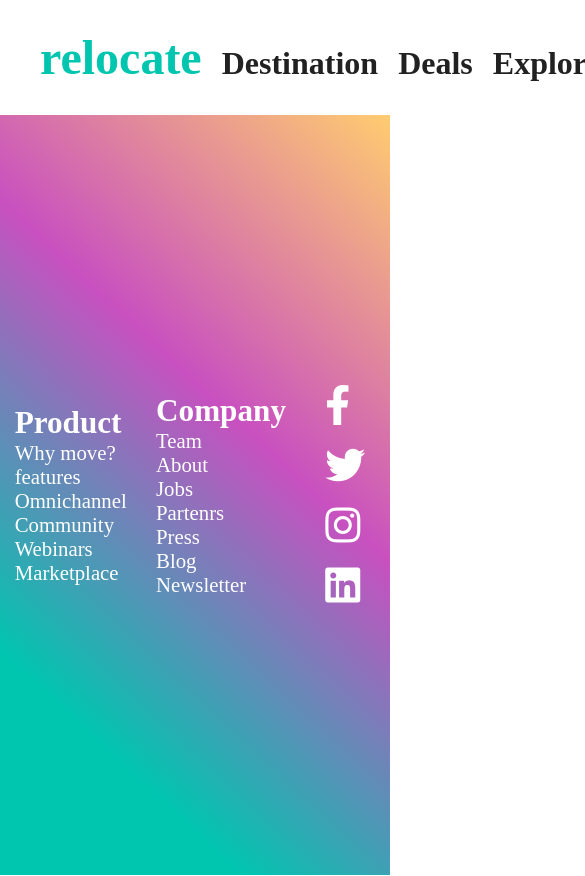
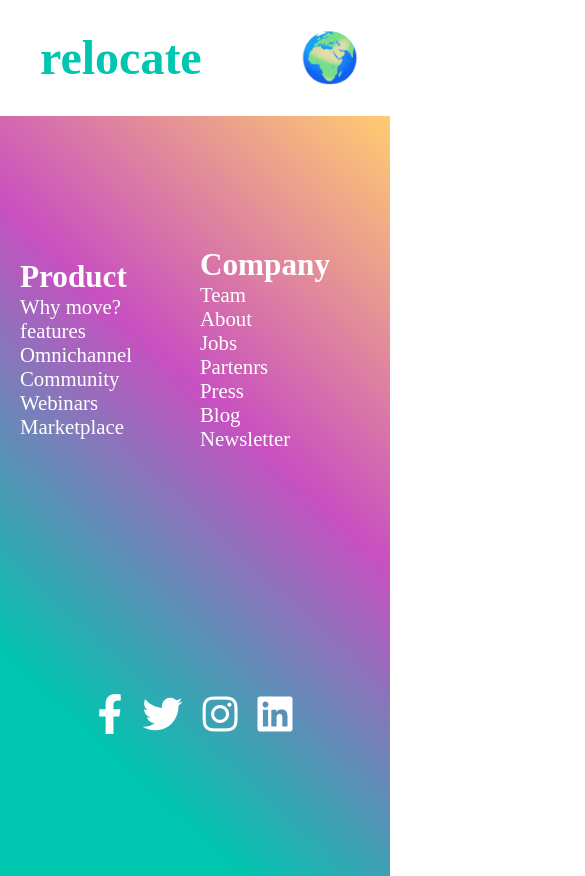
Before and after one commit to Siddharth189/hms, a React (Create React App) app: page /hms/footer in a window 390 px wide. Shown: the top 876 px of the page, 585 px wide, since content can reach past the window. Built offline with nearby package versions, Linux system fonts and the light colour scheme.

Commit message:
responsive 🥳🥳

```diff
--- a/src/App.css
+++ b/src/App.css
@@ -2,7 +2,7 @@
   background-color: #ffffff;
 }
 
-/* Header Nav BAR*/
+
 
 /* Link */
 a {
@@ -13,11 +13,11 @@
   text-decoration: underline;
 }
 .header {
-  /* background-color: red; */
   width: 100%;
   display: flex;
+  flex-direction: row;
+  justify-content: space-between;
   padding: 30px;
-  justify-content: space-between;
   align-items: baseline;
 }
 
@@ -38,34 +38,57 @@
   color: #00c5af;
 }
 
+
+/* Header Nav BAR*/
+.header-nav-bar{
+  display: flex;
+  flex-direction: row;
+}
+
+.items{
+  font-size: clamp(1rem,5vw,2rem);
+
+}
+
+.btn {
+  display: none;
+  color: #000;
+  font-size: 30px;
+}
+
+
 /* Cover */
 .cover {
   background-image: url("../public/cover.jpg");
   width: 100vw;
-  height: 74vh; /* You must set a specified height */
+  height: 78vh; /* You must set a specified height */
   background-position: center; /* Center the image */
   background-repeat: no-repeat; /* Do not repeat the image */
   background-size: cover; /* Resize the background image to cover the entire container */
   color: white;
+  display: flex;
+  flex-direction: column;
+
+  overflow: auto;
 }
 
 .cover-words {
   display: flex;
   flex-direction: column;
-  padding: 100px 0px 0px 100px;
+  padding: 70px 0px 70px 30px;
 }
 
 .cover-words-top {
   color: #fdcd00;
-  font-size: 95px;
-
+  /* font-size: 95px; */
+  font-size : clamp(3rem, 8vw, 5rem);
   font-family: cursive;
 }
 
 .cover-words-bottom {
   font-family: -apple-system, BlinkMacSystemFont, "Segoe UI", Roboto, Oxygen,
     Ubuntu, Cantarell, "Open Sans", "Helvetica Neue", sans-serif;
-  font-size: 200px;
+  font-size : clamp(6rem, 15vw, 10rem);
   line-height: 0.999rem;
 }
 
@@ -74,7 +97,8 @@
   right: 0;
   display: flex;
   flex-direction: row;
-  padding: 60px 100px 100px 0px;
+  align-self: flex-end;
+  padding: 30px 30px 0px 0px;
 }
 
 .cover-arrow a {
@@ -101,8 +125,10 @@
 .destination-cover {
   background-image: linear-gradient(to bottom, #00c5af, white);
   width: 100vw;
-  height: 100vh;
+  height: auto;
   color: white;
+  background-size: cover;
+  overflow: auto;
 }
 
 .destination-heading {
@@ -115,13 +141,12 @@
 }
 .destination-heading-top {
   color: #fdcd00;
-  font-size: 95px;
+  font-size : clamp(3rem, 5vw, 4rem);
   font-family: cursive;
-  line-height: 0.8;
 }
 .destination-heading-bottom {
-  font-size: 90px;
-  line-height: 0.999rem;
+  font-size : clamp(3rem, 7vw, 5rem);
+  line-height: 00.999rem;
 }
 
 .destination-heading p {
@@ -131,8 +156,8 @@
 
 .destination-hotel-display {
   width: 100vw;
-  height: 50%;
   display: flex;
+  flex-wrap: wrap;
   justify-content: space-evenly;
   padding: 10px 0px 0px 0px;
 }
@@ -144,7 +169,10 @@
   border-radius: 10px;
   text-align: center;
   width: 20%;
+  min-width: 180px;
+  margin-bottom: 10px;
   height: 100%; /* You must set a specified height */
+  min-height: 300px;
   background-position: center; /* Center the image */
   background-repeat: no-repeat; /* Do not repeat the image */
   background-size: cover; /* Resize the background image to cover the entire container */
@@ -160,10 +188,12 @@
 
 .more-destination-heading-top {
   color: #1ccbb8;
-  font-size: 70px;
+  font-size : clamp(3rem, 5vw, 4rem);
+
 }
 .more-destination-heading-bottom {
-  font-size: 60px;
+  font-size : clamp(3rem, 7vw, 5rem);
+
 }
 
 /* Footer */
@@ -185,15 +215,18 @@
 
 
 .footer-content {
-  /* background-color: #003832; */
-  /* background-image: linear-gradient(to ); */
+
   width: 100vw;
-  height: 40vh;
-  /* align-self: flex-end; */
+  height: 100%;
   display: flex;
+  flex-wrap: wrap;
   margin: auto;
+  padding: 15px;
   flex-direction: row;
   font-size: 1.3rem;
+}
+.footer-content > ul{
+  min-width: 170px;
 }
 .footer-content a {
   color: white;
@@ -219,34 +252,38 @@
 
 /* explore */
 .search-params {
-  width: 1100px;
-  margin: 0 auto;
+  width: 100vw;
+  display: flex;
+  flex-wrap: wrap;
 }
 
 .search-params form {
   border-radius: 6px;
   background: #faeff0;
   box-shadow: 0px 0px 12px #aaa, -0px -0px 12px #fff;
-  width: 360px;
+  width: 350px;
   margin: 0px 25px 0px 0px;
   padding: 35px 15px 15px 15px;
   float: left;
+  margin: auto;
 }
 
 .search {
   border-radius: 6px;
   background: #faeff0;
   box-shadow: 0px 0px 12px #aaa, -0px -0px 12px #fff;
-  width: 715px;
+  width: 67vw;
+  min-width: 360px;
   padding: 15px;
   float: left;
-  margin-bottom: 25px;
+  margin: auto;
+  margin-top: 10px;
 }
 
 
 .result-hotel {
   width: 100%;
-  height: 130px;
+  height: auto;
   display: flex;
   overflow: hidden;
   margin: auto;
@@ -272,8 +309,8 @@
 .search-params select {
   margin-bottom: 30px;
   font-size: 18px;
-  height: 30px;
-  width: 325px;
+  height: auto;
+  width: 320px;
 }
 
 .search-params button,
@@ -339,3 +376,71 @@
   display: inline-block;
   margin-right: 15px;
 }
+
+
+/* Media query Nav Bar*/
+@media screen and (max-width: 960px){
+  .header-nav-bar{
+    flex-direction: column;
+
+  }
+  .list {
+      display: flex;
+      flex-direction: column;
+      height: auto;
+  }
+  .items:nth-child(1){
+      /* border-top: 1px solid rgba(25, 255, 25, 0.555); */
+      margin-top: 20px;
+  }
+  .items {
+      width: 100%;
+      /* border-top: 1px solid rgba(25, 255, 25, 0.555); */
+      text-align: center;
+      margin-right: 0px;
+      padding: 10px 0;
+  }
+  .btn {
+      display: block;
+      background: none;
+      border: none;
+      margin: auto;
+      font-size: 3rem;
+  }
+}
+
+
+@media screen and (max-width: 960px){
+  .header-nav-bar{
+    flex-direction: column;
+
+  }
+  .list {
+      display: flex;
+      flex-direction: column;
+      height: auto;
+  }
+  .items:nth-child(1){
+      /* border-top: 1px solid rgba(25, 255, 25, 0.555); */
+      margin-top: 1px;
+  }
+  .items {
+      width: 100%;
+      /* border-top: 1px solid rgba(25, 255, 25, 0.555); */
+      text-align: center;
+      margin-right: 0px;
+      padding: 10px 0;
+  }
+  .btn {
+      display: block;
+      background: none;
+      border: none;
+      margin: auto;
+      font-size: 3rem;
+  }
+  .socials{
+    display: flex;
+    flex-direction: row;
+    margin: auto;
+  }
+}
--- a/src/components/Header.js
+++ b/src/components/Header.js
@@ -1,20 +1,40 @@
 import { Link } from "react-router-dom";
+import { useEffect, useState } from "react";
 import "../App.css";
 
 function Header(){
+    const [toggleMenu, setToggleMenu] = useState(false);
+    const [screenWidth, setScreenWidth] = useState(window.innerWidth);
+
+    const toggleNav = () => {
+        setToggleMenu(!toggleMenu)
+      }
+
+      useEffect(() => {
+
+        const changeWidth = () => {
+          setScreenWidth(window.innerWidth);
+        }
+
+        window.addEventListener('resize', changeWidth)
+        return () => {
+            window.removeEventListener('resize', changeWidth)
+        }
+      }, [])
+
     return (
         <>
         <h1 id="header" className="header">
         <nav className="header-heading">
         <ul><li><Link to="/hms">relocate</Link></li></ul></nav>
         <nav className="header-nav-bar">
-            <ul>
-                <li><Link to='/hms/destination-cover'>Destination</Link></li>
-                <li><Link to='/hms/deals'>Deals</Link></li>
-                <li><Link to='/hms/explore'>Explore</Link></li>
-                <li><Link to='/hms/footer'>Resources</Link></li>
-                <li><Link to='/hms/'>🌍</Link></li>
-            </ul>
+            <button onClick={toggleNav} className="btn"> 🌍 </button>
+            {(toggleMenu || screenWidth > 960) && (<ul className="list">
+                <li className="items" ><Link to='/hms/destination-cover'>Destination</Link></li>
+                <li className="items" ><Link to='/hms/deals'>Deals</Link></li>
+                <li className="items" ><Link to='/hms/explore'>Explore</Link></li>
+                <li className="items" ><Link to='/hms/footer'>Resources</Link></li>
+            </ul>)}
         </nav>
         </h1>
         </>
```
Also changed, not shown: src/components/Cover.js (+4 -4 lines).
